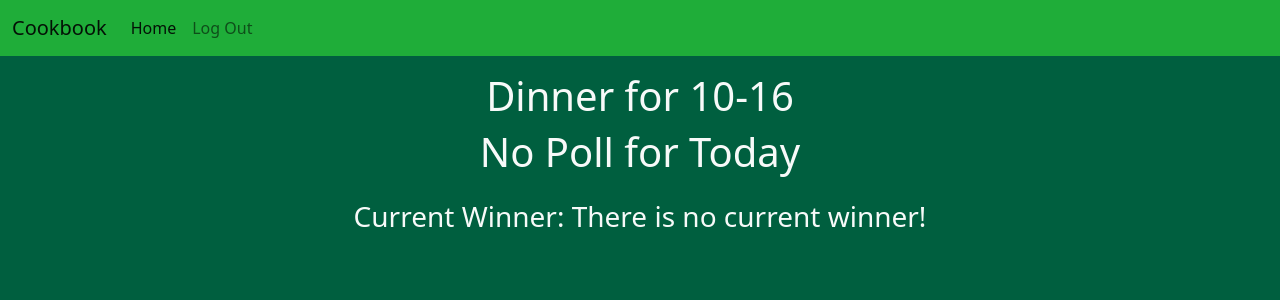
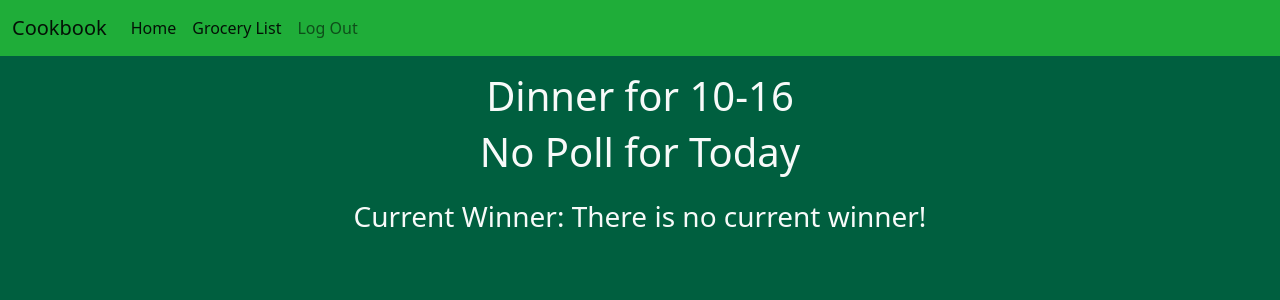
Before and after one commit to Omgyd/Dinner-Tracker, a Flask app: page / in a window 1280 px wide. Shown: the top 300 px of the page. Run offline with Flask 2, Linux system fonts and the light colour scheme; the visitor is signed in with stand-in values (Sample User, id 1); data that the repository does not hold is empty.

Commit message:
added template and route for new grocery list feature.

```diff
--- a/app/routes.py
+++ b/app/routes.py
@@ -71,6 +71,12 @@ def user_home():
     user = session.get("email")
     return render_template("user_home.html", user=user)
 
+@app.route("/grocery-list", methods=["GET", "POST"])
+def grocery_list():
+    user = session.get("email")
+    return render_template("grocery_list.html", user=user)
+
+
 # Test for funciton in in Jinja template, replace with function to get ingredients for each dish.
 @app.context_processor
 def utility_processor():
--- a/app/templates/layout.html
+++ b/app/templates/layout.html
@@ -20,6 +20,7 @@
         <div class="navbar-nav">
           {% if session.get('email') %}
           <a class="nav-link active" aria-current="page" href="{{ url_for('index') }}">Home</a>
+          <a class="nav-link active" aria-current="page" href="{{ url_for('grocery_list') }}">Grocery List</a>
           <a class="nav-link" href="{{ url_for('logout') }}">Log Out</a>
           {% else %}
           <a class="nav-link" href="{{ url_for('login') }}">Sign In</a>
```
Also changed, not shown: app/templates/grocery_list.html (added, +10 -0 lines).
